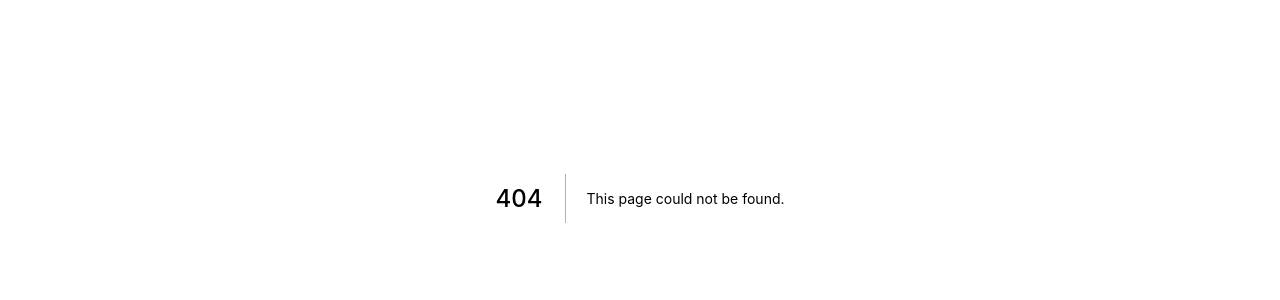
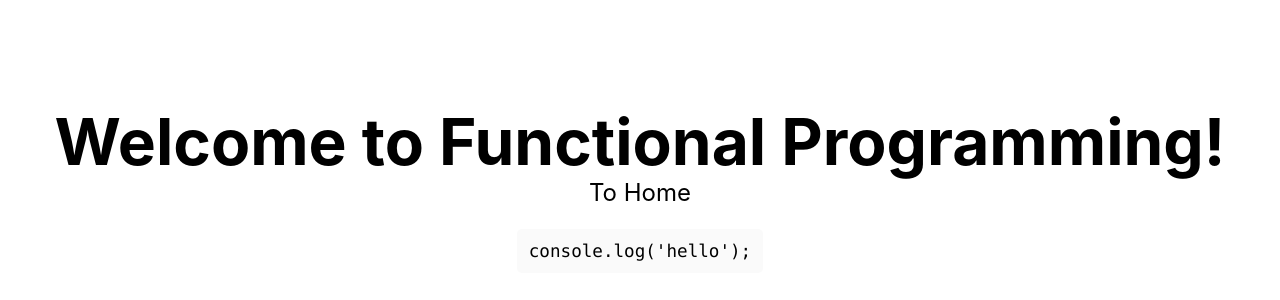
Before and after one commit to dewarian/frontend-data, a Next.js app: page /funcprog in a window 1280 px wide. Before the commit this address had no page. Shown: the part 202-502 px from the top of the page. Built offline with nearby package versions, Linux system fonts and the light colour scheme.

Commit message:
[add] styling and linking between pages

```diff
--- /dev/null
+++ b/pages/funcprog.js
@@ -0,0 +1,28 @@
+import Head from 'next/head'
+import styles from '../styles/Home.module.css'
+import Link from 'next/link'
+
+
+
+export default function Home() {
+  return (
+    <div className={styles.container}>
+      <Head>
+        <title>Create Next App</title>
+        <link rel="icon" href="/favicon.ico" />
+      </Head>
+
+      <main className={styles.main}>
+        <h1 className={styles.title}>
+          Welcome to Functional Programming!
+        </h1>
+        <Link href="/">
+          <a className={styles.link}>To Home</a>
+        </Link>
+        <p className={styles.description}>
+          <code className={styles.code}>console.log('hello'); </code>
+        </p>
+      </main>
+    </div>
+  )
+}
--- a/styles/Home.module.css
+++ b/styles/Home.module.css
@@ -114,6 +114,16 @@
   height: 1em;
 }
 
+.link {
+  font-size: 1.5rem;
+}
+
+.link:hover {
+  font-weight: bold;
+  color: #883677;
+  text-decoration: underline;
+}
+
 @media (max-width: 600px) {
   .grid {
     width: 100%;
```
Also changed, not shown: pages/index.js (+22 -32 lines).
